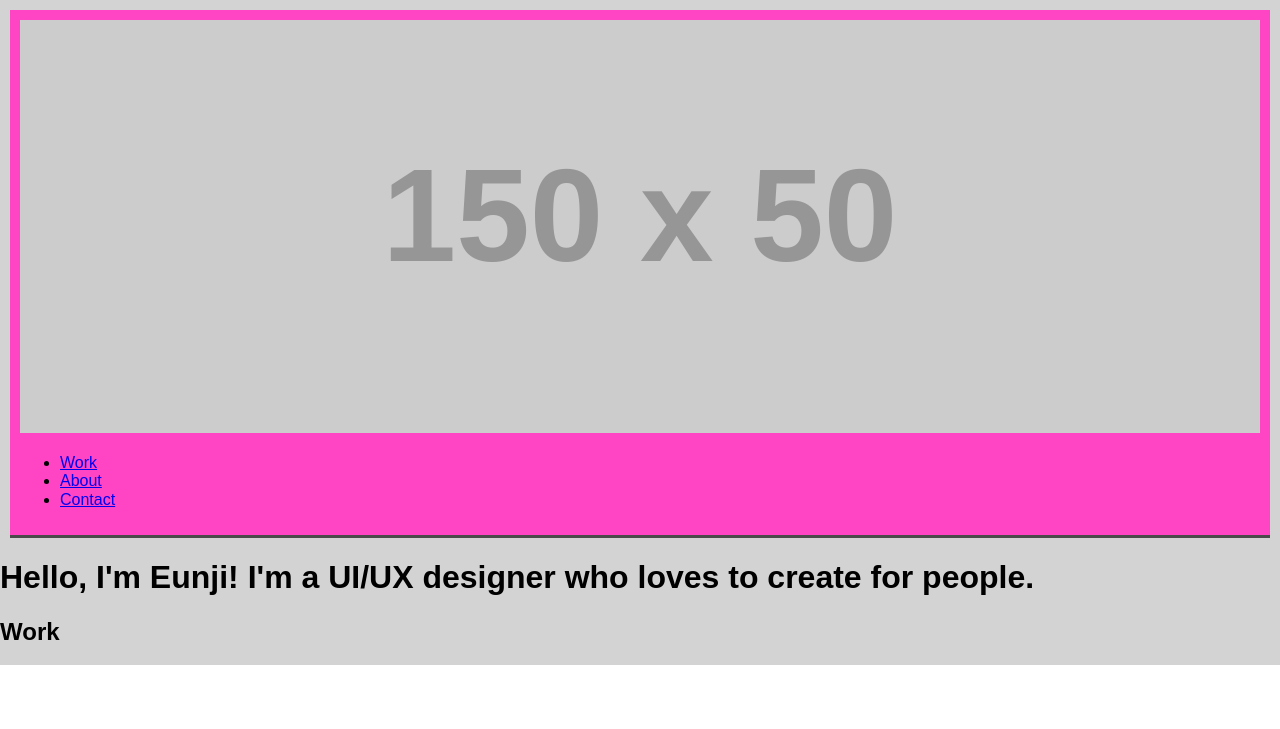
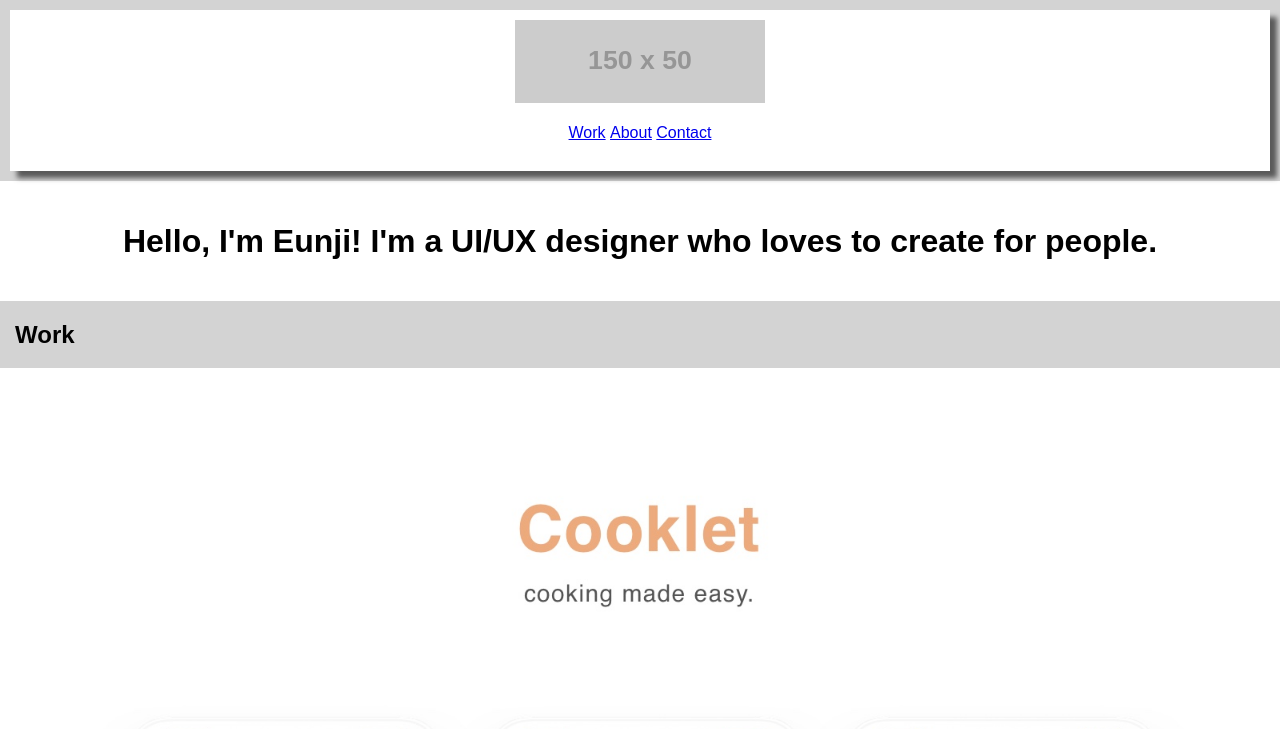
Before and after one commit to eenam/Portfolio-Site-Eunji-Nam, a plain HTML site: page index.html in a window 1280 px wide. Shown: the top 729 px of the page. Drawn offline with nearby package versions, Linux system fonts and the light colour scheme; placeholder pictures from the web are drawn by us; a web font is replaced by a local one.

Commit message:
css layouts
css layouts changes

```diff
--- a/css/style.css
+++ b/css/style.css
@@ -9,10 +9,14 @@ img {
 }
 
 header {
-  background-color: #ff44c4;
+  background-color: #ffffff;
   padding: 10px;
   margin: 10px;
-  border-bottom: 3px solid #4a4a4a;
+  border-bottom: 3px solid #ffffff;
+  -webkit-box-shadow: 7px 7px 5px 0px rgba(50, 50, 50, 0.75);
+  -moz-box-shadow: 7px 7px 5px 0px rgba(50, 50, 50, 0.75);
+  box-shadow: 7px 7px 5px 0px rgba(50, 50, 50, 0.75);
+  position: relative;
 }
 
 .button {
@@ -67,3 +71,61 @@ header {
 .container {
   padding: 0 15px;
 }
+
+.row {
+  margin: 25px 0;
+  /* 25px top and bottom, 0 left and right */
+}
+
+#work .row {
+  padding-bottom: 25px;
+  border-bottom: 1px solid #ffffff;
+}
+
+#hero h1 {
+  text-align: center;
+  /* Centers text */
+}
+
+.logo {
+  max-width: 250px;
+}
+
+header {
+  background-color: #ffffff;
+  text-align: center;
+  padding: 10px 0;
+}
+
+nav {
+  display: inline-block;
+  width: 100%;
+}
+
+nav>ul {
+  list-style-type: none;
+  padding: 0;
+  display: inline-block;
+}
+
+nav>ul>li {
+  display: inline-block;
+}
+
+nav>ul>li>a:visited {
+  padding: 0 15px;
+  text-transform: uppercase;
+  font-weight: 700;
+  color: #4a4a4a;
+}
+
+#hero {
+  background-color: #ffffff;
+  padding: 20px 0;
+  display: inline-block;
+  width: 100%;
+}
+
+main {
+  padding-top: 133px;
+}
--- a/index.html
+++ b/index.html
@@ -16,32 +16,34 @@
 <body>
   <!-- For the header -->
   <header id="header">
-    <div>
-      <img src="https://via.placeholder.com/150x50?text=Logo" alt="Eunji Nam">
+    <div class="container">
+      <img src="https://via.placeholder.com/150x50?text=Logo" alt="Logo" class="logo">
       <nav>
-        <ul>
+        <ul class="navigation">
           <li><a href="index.html">Work</a></li>
           <li><a href="about.html">About</a></li>
           <li><a href="#contact">Contact</a></li>
         </ul>
       </nav>
-    </div>
+    </div class="row">
   </header>
 
   <!-- For the hero section -->
   <div id="hero">
-    <div>
+    <div class="container">
       <h1>
         Hello, I'm Eunji!
         <span> I'm a UI/UX designer who loves to create for people.</span>
       </h1>
-    </div>
+    </div class="row">
   </div>
 
   <!-- For your work/projects -->
   <div id="work">
-    <!-- COOKLET SECTION -->
-    <h2>Work</h2>
+    <div class="container">
+      <!-- COOKLET SECTION -->
+      <h2>Work</h2>
+    </div class="row">
     <picture>
       <source srcset="img/cooklet/Cooklet_Cover.jpg" media="(max-width:767px)">
       <img src="img/cooklet/Cooklet_Cover.jpg" alt="My Image">
@@ -64,11 +66,11 @@
 
   <!-- For the footer -->
   <footer id="contact">
-    <div>
+    <div class="container">
       <h2>Say hello.</h2>
       <p>I'd love to hear from you!</p>
       <a href=mailto:"thisiseunjinam@gmail.com">Email me</a>
-    </div>
+    </div class="row">
     <div>
 
       <!-- SOCIAL LINKS -->
```
Also changed, not shown: about.html (+9 -9 lines).
